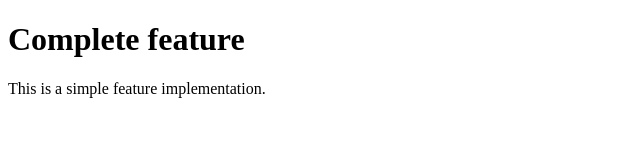
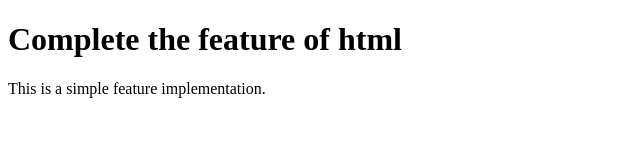
Before and after one commit to utkarshini30/play_with_branch, a plain HTML site: page feature/feature.html in a window 1280 px wide. Shown: the whole page, without its empty margins (0-640 px from the left). Drawn offline with Linux system fonts and the light colour scheme.

Commit message:
Initial commit

```diff
--- a/feature/feature.html
+++ b/feature/feature.html
@@ -6,7 +6,7 @@
     <title>Document</title>
 </head>
 <body>
-    <h1> Complete feature</h1>
+    <h1> Complete the feature of html</h1>
     <p>This is a simple feature implementation.</p>
 </body>
 </html>
```
Also changed, not shown: 1 other file.
